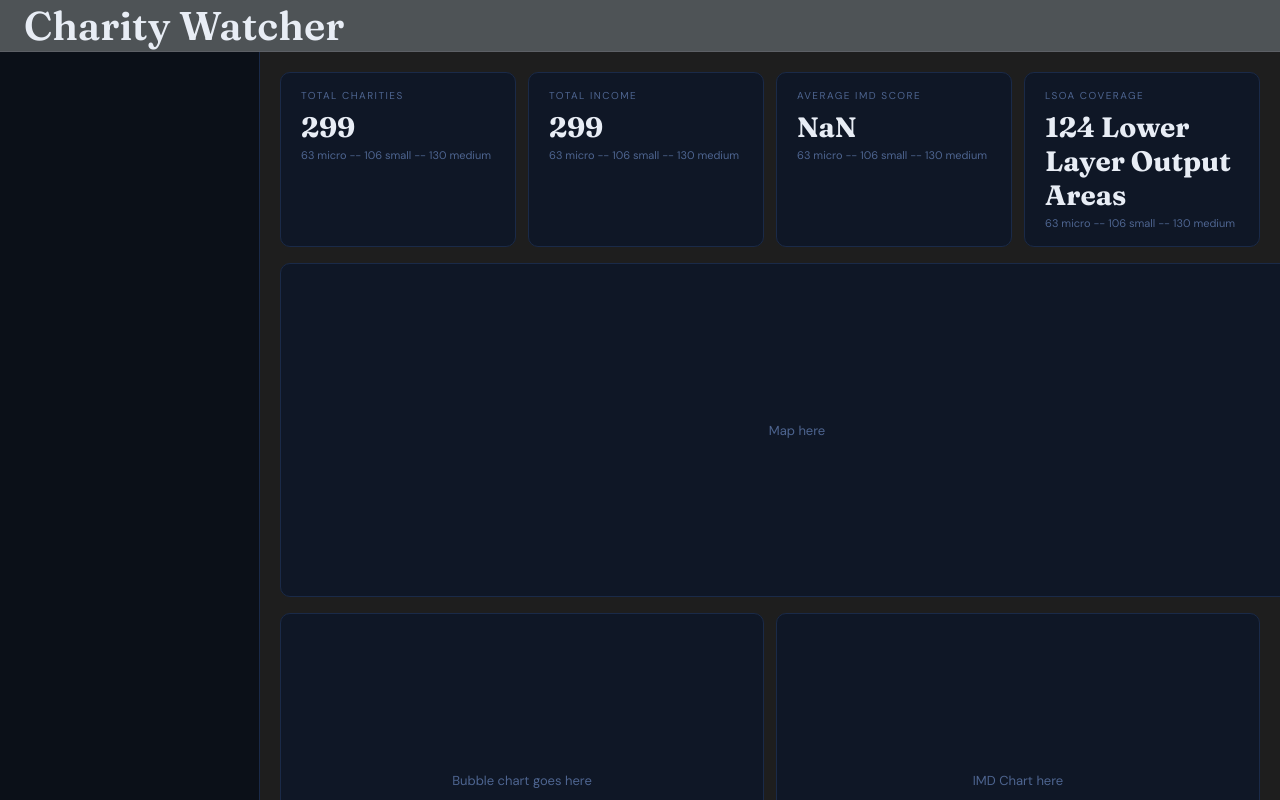
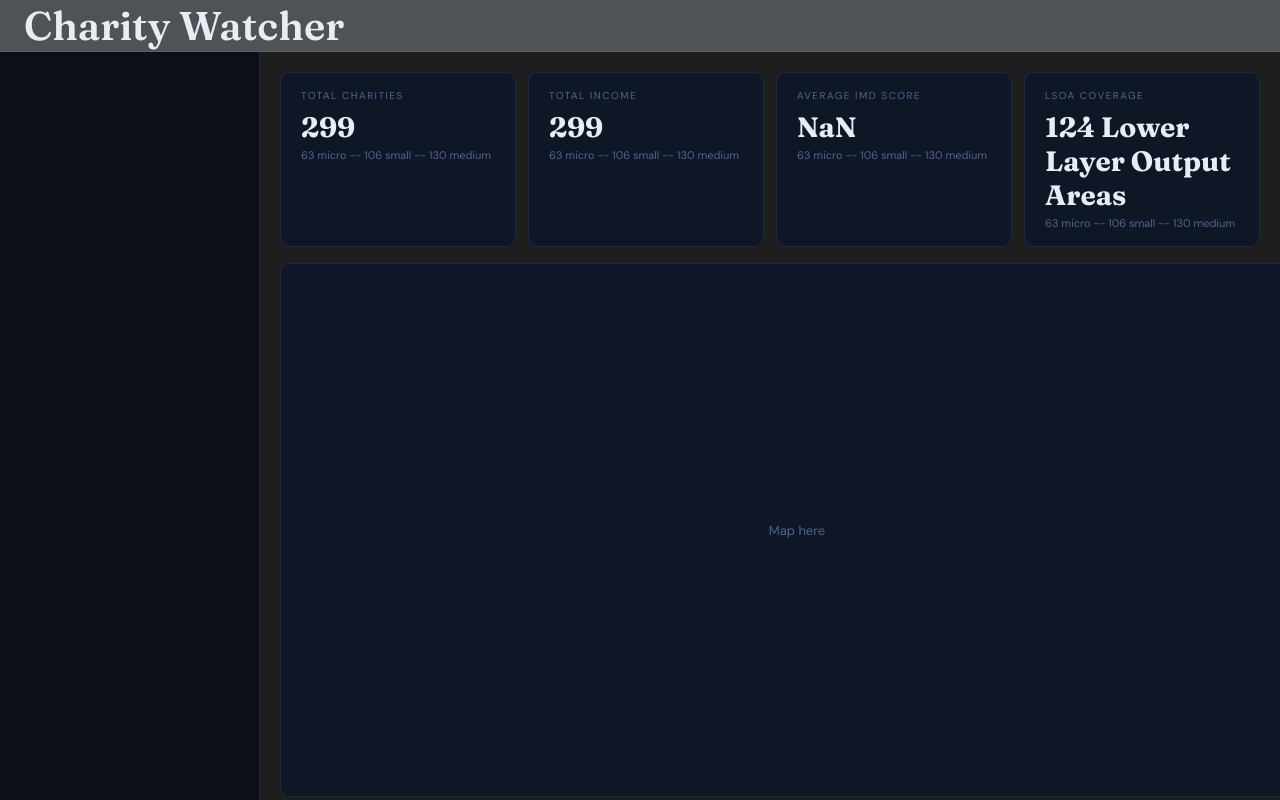
Before and after one commit to nk13-nu/charity_watch, a React (Vite) app in the folder charity_watcher/: page / in a window 1280 px wide. Shown: the top 800 px of the page. Built offline with nearby package versions, Linux system fonts and the light colour scheme.

Commit message:
Changed map height

```diff
--- a/charity_watcher/src/App.jsx
+++ b/charity_watcher/src/App.jsx
@@ -20,7 +20,6 @@ function App(){
 
       {/* Side Bar */}
       <aside className='app-sidebar'>
-
       </aside>
 
       <main className='app-main'>
--- a/charity_watcher/src/index.css
+++ b/charity_watcher/src/index.css
@@ -92,7 +92,7 @@ body {
   border: 1px solid #1a2a48;
   border-radius: 10px;
   padding: 16px;
-  min-height: 300px;
+  min-height: 500px;
   min-width: 1000px;
   display: flex;
   align-items: center;
```
